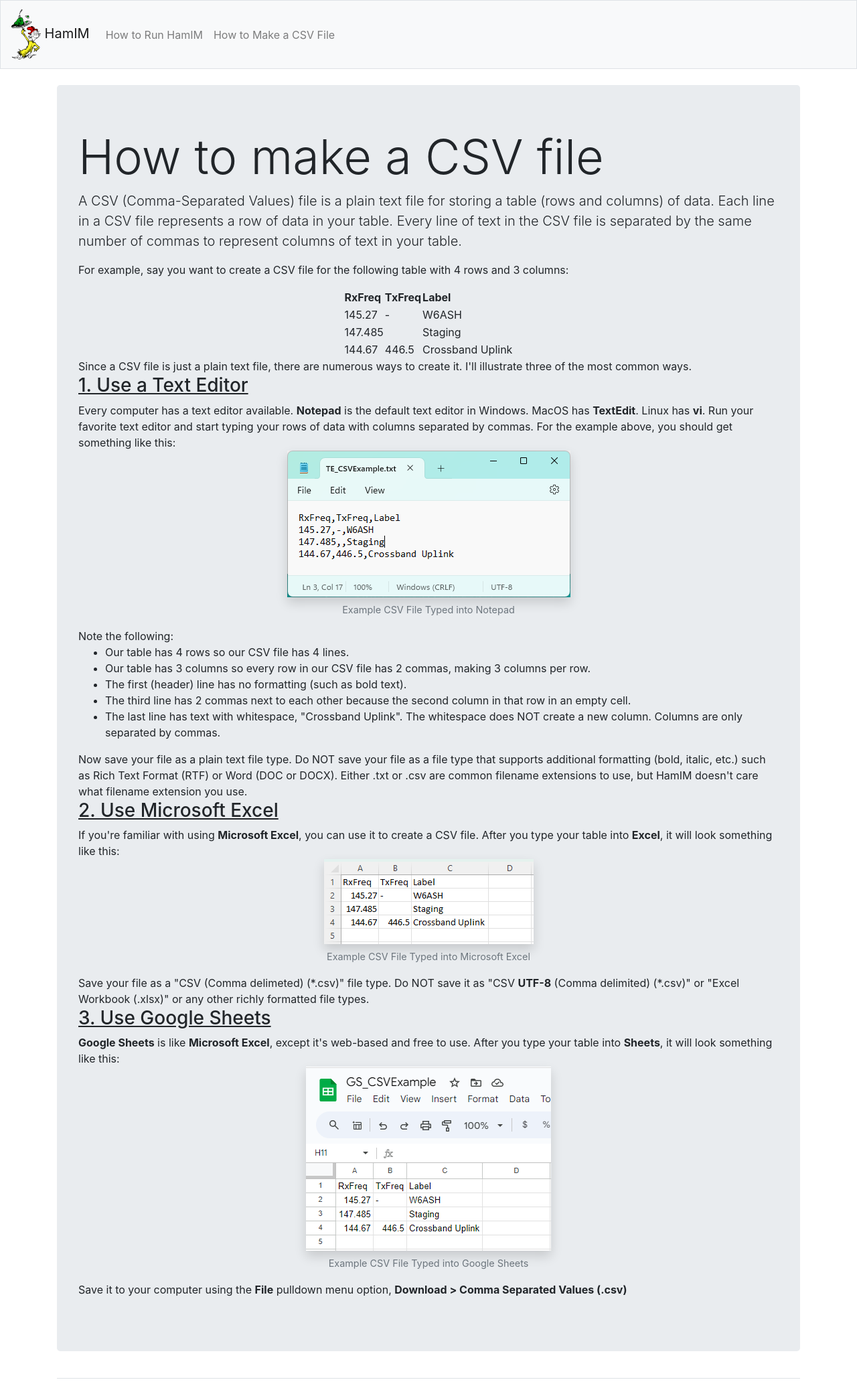
After one commit to Schlermie/ham_intermod, a Django app: template hamim/templates/hamim/makecsv.html in a window 1280 px wide. The commit adds this page. Shown: the whole page at 67% size. Run offline with Django 4.2, Linux system fonts and the light colour scheme; the template is opened without the code that fills it, so the values that code supplies are empty; some libraries are stand-ins or nearby versions.

Commit message:
Created page on How to Create a CSV File.

```diff
--- a/hamim/templates/hamim/about.html
+++ b/hamim/templates/hamim/about.html
@@ -22,7 +22,7 @@
       </figure></center>
     </p>
     <p>
-      HamIM Version: Oct 02, 2023</p>
+      HamIM Version: Oct 03, 2023</p>
     <p class="small">
       Send questions and comments to: <i>Scott.Bordelon@gmail.com</i>
     </p>
--- a/hamim/templates/hamim/base.html
+++ b/hamim/templates/hamim/base.html
@@ -30,6 +30,11 @@
             How to Run HamIM
           </a>
         </li>
+        <li class="nav-item">
+          <a class="nav-link" href="{% url 'hamim:makecsv'%}">
+            How to Make a CSV File
+          </a>
+        </li>
       </ul>
     </div>
   </nav>
--- a/hamim/templates/hamim/index.html
+++ b/hamim/templates/hamim/index.html
@@ -4,8 +4,8 @@
   <div class="jumbotron">
     <h1 class="display-3">Find your IMD.</h1>
     <p class="lead">HamIM analyzes your list of radio frequencies for potential
-      intermod distortion (IMD). Simply upload a .csv file with
-      your radio frequencies.
+      intermod distortion (IMD). Simply upload a CSV file with your radio
+      frequencies.
     </p>
   </div>
 {% endblock page_header %}
--- /dev/null
+++ b/hamim/templates/hamim/makecsv.html
@@ -0,0 +1,89 @@
+{% extends "hamim/base.html" %}
+{% load static %}  <!-- Load static folder with images in it. -->
+
+{% block page_header %}
+  <div class="jumbotron">
+    <h1 class="display-3">How to make a CSV file</h1>
+    <p class="lead">
+      A CSV (Comma-Separated Values) file is a plain text file for storing a
+      table (rows and columns) of data. Each line in a CSV file represents a
+      row of data in your table. Every line of text in the CSV file is separated
+      by the same number of commas to represent columns of text in your table.
+    </p>
+    <p>
+      For example, say you want to create a CSV file for the following table
+      with 4 rows and 3 columns:
+      <center><table>
+        <tr>
+          <th>RxFreq</th>
+          <th>TxFreq</th>
+          <th>Label</th>
+        </tr>
+        <tr>
+          <td>145.27</td>
+          <td>-</td>
+          <td>W6ASH</td>
+        </tr>
+        <tr>
+          <td>147.485</td>
+          <td></td>
+          <td>Staging</td>
+        </tr>
+        <tr>
+          <td>144.67</td>
+          <td>446.5</td>
+          <td>Crossband Uplink</td>
+        </tr>
+      </table></center>
+      Since a CSV file is just a plain text file, there are numerous ways to
+      create it. I'll illustrate three of the most common ways.
+      <h3><u>1. Use a Text Editor</u></h3>
+      Every computer has a text editor available. <b>Notepad</b> is the default
+      text editor in Windows. MacOS has <b>TextEdit</b>. Linux has <b>vi</b>.
+      Run your favorite text editor and start typing your rows of data with
+      columns separated by commas. For the example above, you should get
+      something like this:
+      <center><figure class="figure">
+        <img src="{% static 'TE_CSVExample.png' %}" class="shadow mb-2">
+        <figcaption class="figure-caption">Example CSV File Typed into Notepad</figcaption>
+      </figure></center>
+      Note the following:<ul>
+        <li>Our table has 4 rows so our CSV file has 4 lines.</li>
+        <li>Our table has 3 columns so every row in our CSV file has 2 commas,
+          making 3 columns per row.</li>
+        <li>The first (header) line has no formatting (such as bold text).</li>
+        <li>The third line has 2 commas next to each other because the second
+          column in that row in an empty cell.</li>
+        <li>The last line has text with whitespace, "Crossband Uplink". The
+          whitespace does NOT create a new column. Columns are only separated by
+          commas.</li>
+      </ul>
+      Now save your file as a plain text file type. Do NOT save your file as a
+      file type that supports additional formatting (bold, italic, etc.) such as
+      Rich Text Format (RTF) or Word (DOC or DOCX). Either .txt or .csv are
+      common filename extensions to use, but HamIM doesn't care what filename
+      extension you use.
+      <h3><u>2. Use Microsoft Excel</u></h3>
+      If you're familiar with using <b>Microsoft Excel</b>, you can use it to
+      create a CSV file. After you type your table into <b>Excel</b>, it will
+      look something like this:
+      <center><figure class="figure">
+        <img src="{% static 'MSE_CSVExample.png' %}" class="shadow mb-2">
+        <figcaption class="figure-caption">Example CSV File Typed into Microsoft Excel</figcaption>
+      </figure></center>
+      Save your file as a "CSV (Comma delimeted) (*.csv)" file type. Do NOT
+      save it as "CSV <b>UTF-8</b> (Comma delimited) (*.csv)" or "Excel Workbook
+      (.xlsx)" or any other richly formatted file types.
+      <h3><u>3. Use Google Sheets</u></h3>
+      <b>Google Sheets</b> is like <b>Microsoft Excel</b>, except it's web-based
+      and free to use. After you type your table into <b>Sheets</b>, it will
+      look something like this:
+      <center><figure class="figure">
+        <img src="{% static 'GS_CSVExample.png' %}" class="shadow mb-2">
+        <figcaption class="figure-caption">Example CSV File Typed into Google Sheets</figcaption>
+      </figure></center>
+      Save it to your computer using the <b>File</b> pulldown menu option,
+      <b>Download > Comma Separated Values (.csv)</b>
+    </p>
+  </div>
+  {% endblock page_header %}
```
Also changed, not shown: hamim/static/GS_CSVExample.png (added), hamim/static/MSE_CSVExample.png (added), hamim/static/TE_CSVExample.png (added).
